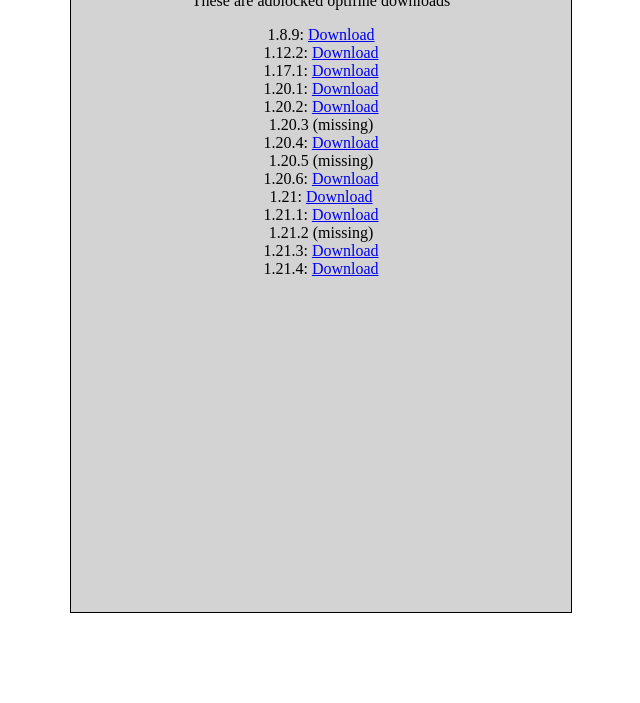
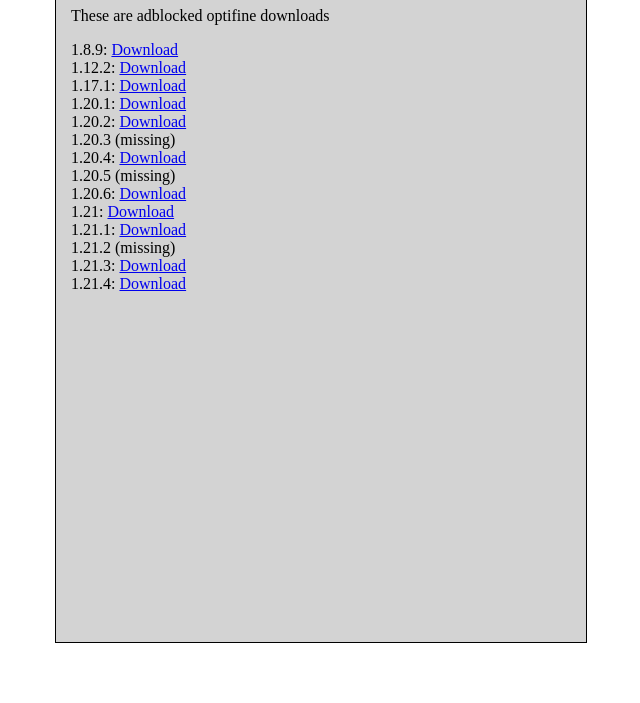
Before and after one commit to NotRayanYT/Optifine-Downloads, a plain HTML site: page index.html in a window 1280 px wide. Shown: the part 97-800 px from the top of the page, without its empty margins (319-959 px from the left). Drawn offline with Linux system fonts and the light colour scheme.

Commit message:
Update style.css

```diff
--- a/style.css
+++ b/style.css
@@ -3,5 +3,5 @@
   width: 500px;
   background-color: lightgray;
   border: solid 1px black;
-  text-align: center;
+  padding: 15px;
 }
```
